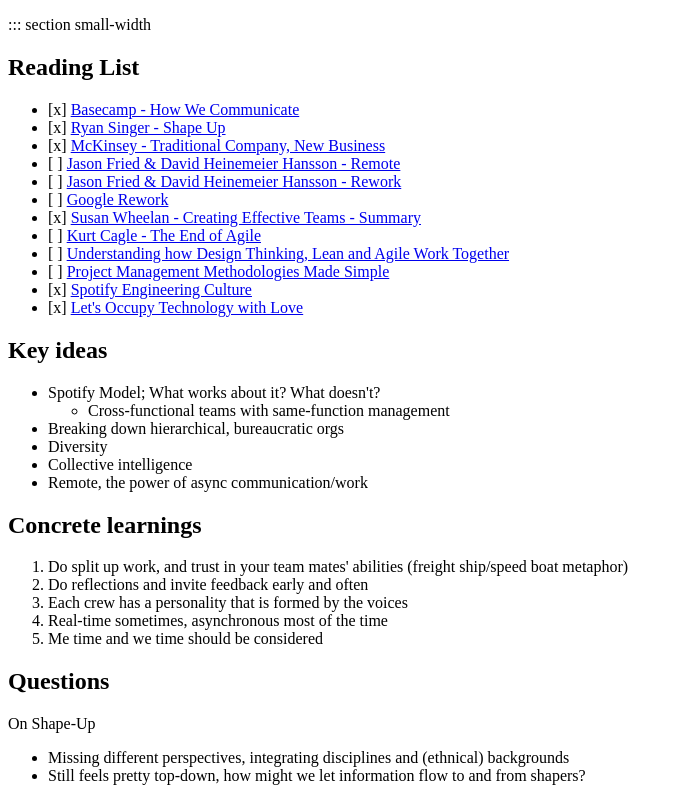
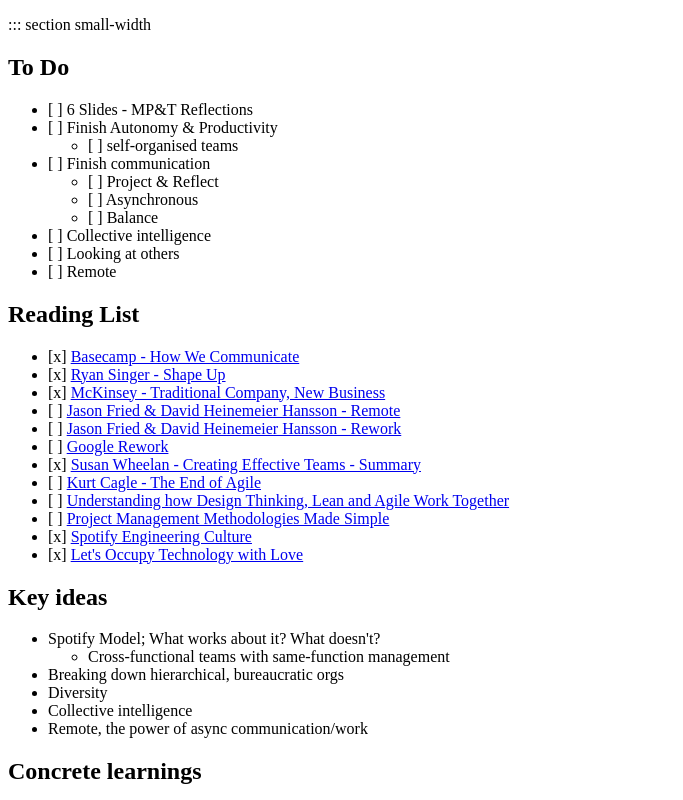
Before and after one commit to nwesthoff/ra-projects-and-teams, a Next.js app: page /research in a window 1280 px wide. Shown: the top 800 px of the page, without its empty margins (0-683 px from the left). Built offline with nearby package versions, Linux system fonts and the light colour scheme.

Commit message:
📝 Add todo to research tab

```diff
--- a/config/GlobalStyle.ts
+++ b/config/GlobalStyle.ts
@@ -119,6 +119,11 @@
     margin: 1.2rem 1.2rem 2rem;
     text-align: center;
     font-style: italic;
+
+    small {
+      opacity: 0.7;
+      font-style: normal;
+    }
   }
 
   h1, h2, h3, h4, h5, h6 {
--- a/pages/research.mdx
+++ b/pages/research.mdx
@@ -8,6 +8,19 @@
 import Citation from "../components/Bibliography/Citation";
 
 ::: section small-width
+
+## To Do
+
+- [ ] 6 Slides - MP&T Reflections
+- [ ] Finish Autonomy & Productivity
+  - [ ] self-organised teams
+- [ ] Finish communication
+  - [ ] Project & Reflect
+  - [ ] Asynchronous
+  - [ ] Balance
+- [ ] Collective intelligence
+- [ ] Looking at others
+- [ ] Remote
 
 ## Reading List
 
```
Also changed, not shown: pages/index.mdx (+15 -6 lines).
